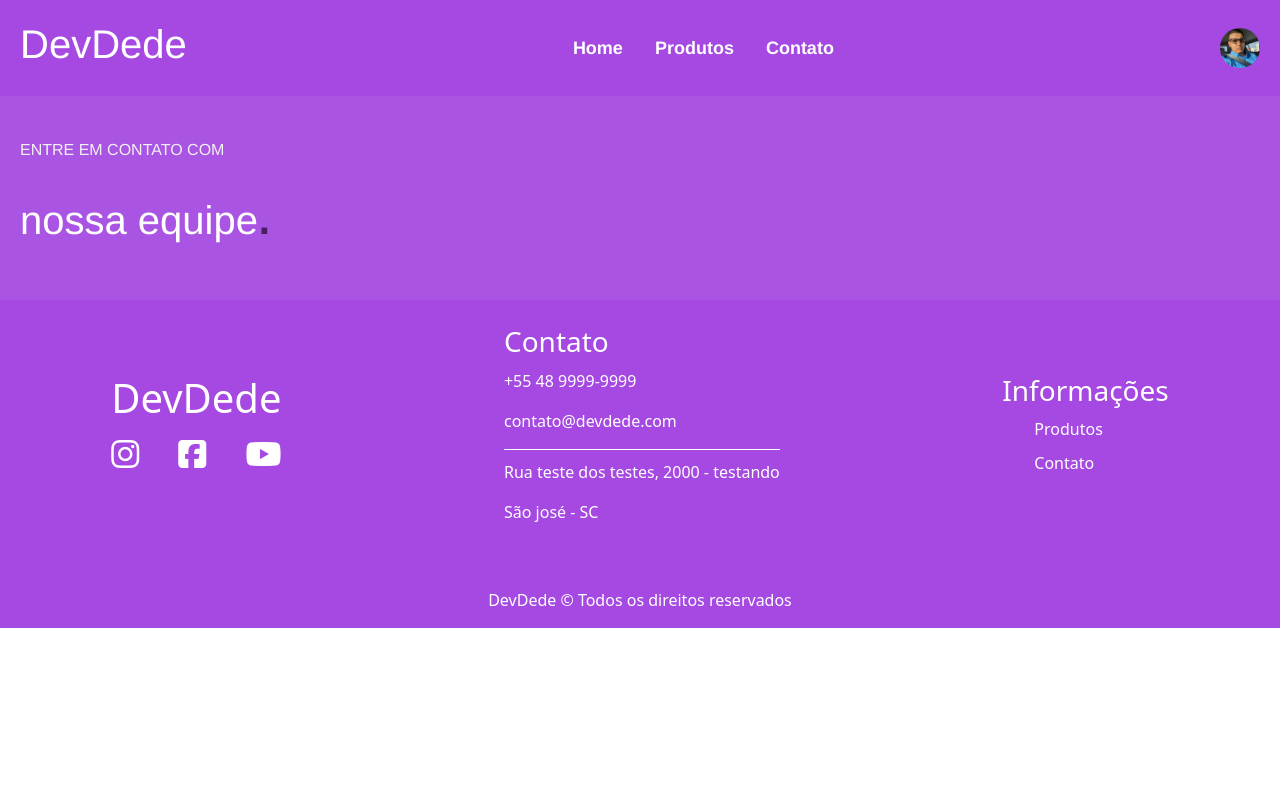
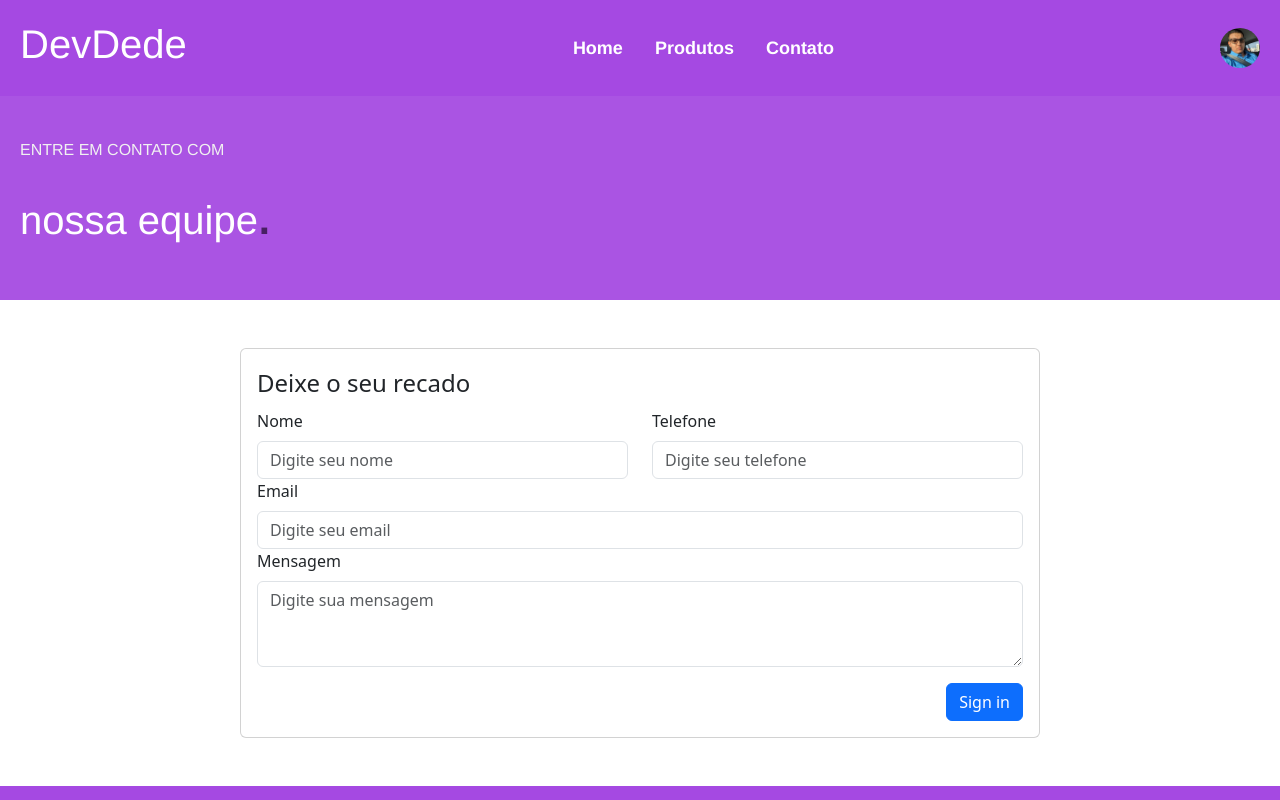
Before and after one commit to andreluizamorimdev/M2S06ProjetinhoEcommerce, a React (Vite) app: page /contato in a window 1280 px wide. Shown: the top 800 px of the page. Built offline with nearby package versions, Linux system fonts and the light colour scheme.

Commit message:
Componente Formulario criado

```diff
--- /dev/null
+++ b/src/components/FormularioComponent/FormularioComponent.css
@@ -0,0 +1,10 @@
+.btn-primary {
+    background-color: var(--bg-color);
+    border: 1px solid var(--bg-color);
+    color: var(--text-color-1);
+}
+
+.btn-primary:hover {
+    background-color: var(--bg-color-6);
+    border: 1px solid var(--bg-color);
+}
--- a/src/components/FormularioComponent/FormularioComponent.tsx
+++ b/src/components/FormularioComponent/FormularioComponent.tsx
@@ -0,0 +1,40 @@
+import "./FormularioComponent.css"
+
+const FormularioComponent = () => {
+    return (
+        <div className="container">
+            <div className="card mt-5 mb-5 mx-auto" style={{maxWidth: "50rem"}}>
+                <div className="card-body">
+                    <form>
+                        <fieldset>
+                            <legend>Deixe o seu recado</legend>
+                            <div className="row ">
+                                <div className="col-md-6">
+                                    <label htmlFor="inputNome" className="form-label">Nome</label>
+                                    <input type="text" className="form-control" id="inputNome" placeholder="Digite seu nome" />
+                                </div>
+                                <div className="col-md-6">
+                                    <label htmlFor="inputTelefone" className="form-label">Telefone</label>
+                                    <input type="text" className="form-control" id="inputTelefone" placeholder="Digite seu telefone" />
+                                </div>
+                            </div>
+                            <div className="col-12">
+                                <label htmlFor="inputEmail" className="form-label">Email</label>
+                                <input type="text" className="form-control" id="inputEmail" placeholder="Digite seu email" />
+                            </div>
+                            <div className="mb-3">
+                                <label htmlFor="mensagemTextarea" className="form-label">Mensagem</label>
+                                <textarea className="form-control" id="mensagemTextarea" rows={3} placeholder="Digite sua mensagem"></textarea>
+                            </div>
+                            <div className="col-12 d-grid d-md-flex justify-content-md-end">
+                                <button type="submit" className="btn btn-primary">Sign in</button>
+                            </div>
+                        </fieldset>
+                    </form>
+                </div>
+            </div>
+        </div>
+    )
+}
+
+export default FormularioComponent;
--- a/src/pages/PaginaContato/PaginaContato.tsx
+++ b/src/pages/PaginaContato/PaginaContato.tsx
@@ -1,5 +1,6 @@
 import BannerComponent from "../../components/BannerComponent/BannerComponent";
 import FooterComponent from "../../components/FooterComponent/FooterComponent";
+import FormularioComponent from "../../components/FormularioComponent/FormularioComponent";
 import HeaderComponent from "../../components/HeaderComponent/HeaderComponent";
 
 const PaginaContato = () => {
@@ -7,7 +8,7 @@ const PaginaContato = () => {
         <>
             <HeaderComponent />
             <BannerComponent descricao='Entre em Contato com' titulo='nossa equipe' />
-
+            <FormularioComponent />
             <FooterComponent />
         </>
     )
```
